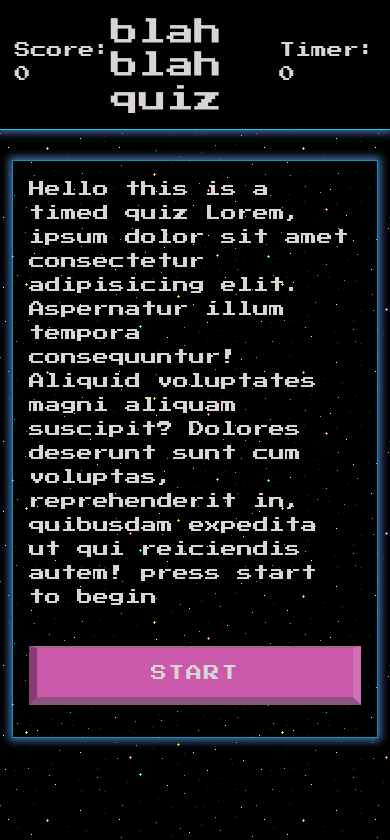
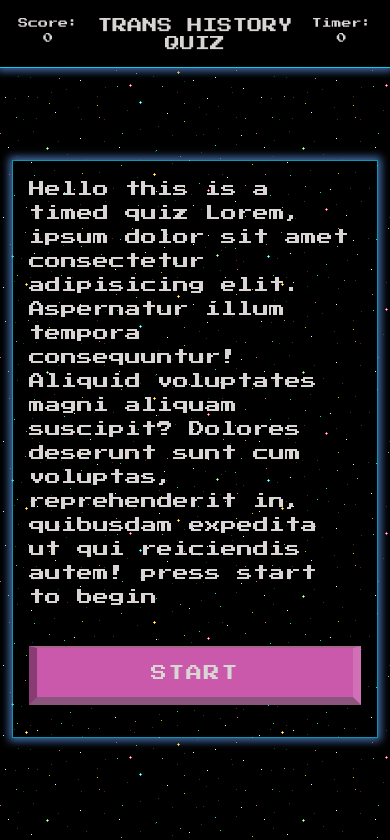
Before and after one commit to Gatewayss/gage-api-quiz, a plain HTML site: page index.html in a window 390 px wide. Shown: the top 840 px of the page. Drawn offline with nearby package versions, Linux system fonts and the light colour scheme.

Commit message:
Add media querys to css

```diff
--- a/index.html
+++ b/index.html
@@ -14,7 +14,7 @@
     <div class="container header-container container-fluid">
         <div class="fixed-top header-content border-bottom border-info">
             <p class="score">Score: <span id="score">0</span></p>
-            <h1>blah blah quiz</h1>
+            <h1>TRANS HISTORY QUIZ</h1>
             <p class="timer">Timer: <span id="counter">0</span></p>
         </div>
 
--- a/main.js
+++ b/main.js
@@ -11,7 +11,6 @@ function startQuiz() {
     quiz.setAttribute('style', "visibility: visible;")
   }
 
-/* 485 break point needs to be modified */
 
 /* TODO:
 create questions and answers,
--- a/styles.css
+++ b/styles.css
@@ -96,3 +96,36 @@ body {
 .button-style:hover {
     background-color: var(--pink-hover);
 }
+
+
+/* 485 and 933 break point needs to be modified */
+
+@media only screen and (max-width: 933px) {
+    h1 {
+        text-align: center;
+    }
+    .score {
+        text-align: center;
+    }
+    .timer {
+        text-align: center;
+    }
+}
+
+@media only screen and (max-width: 430px) {
+    h1 {
+        font-size: 15px;
+    }
+    .score {
+        font-size: 10px;
+    }
+    .timer {
+        font-size: 10px;
+    }
+}
+
+@media only screen and (max-width: 630px) {
+    h1 {
+
+    }
+}
```
